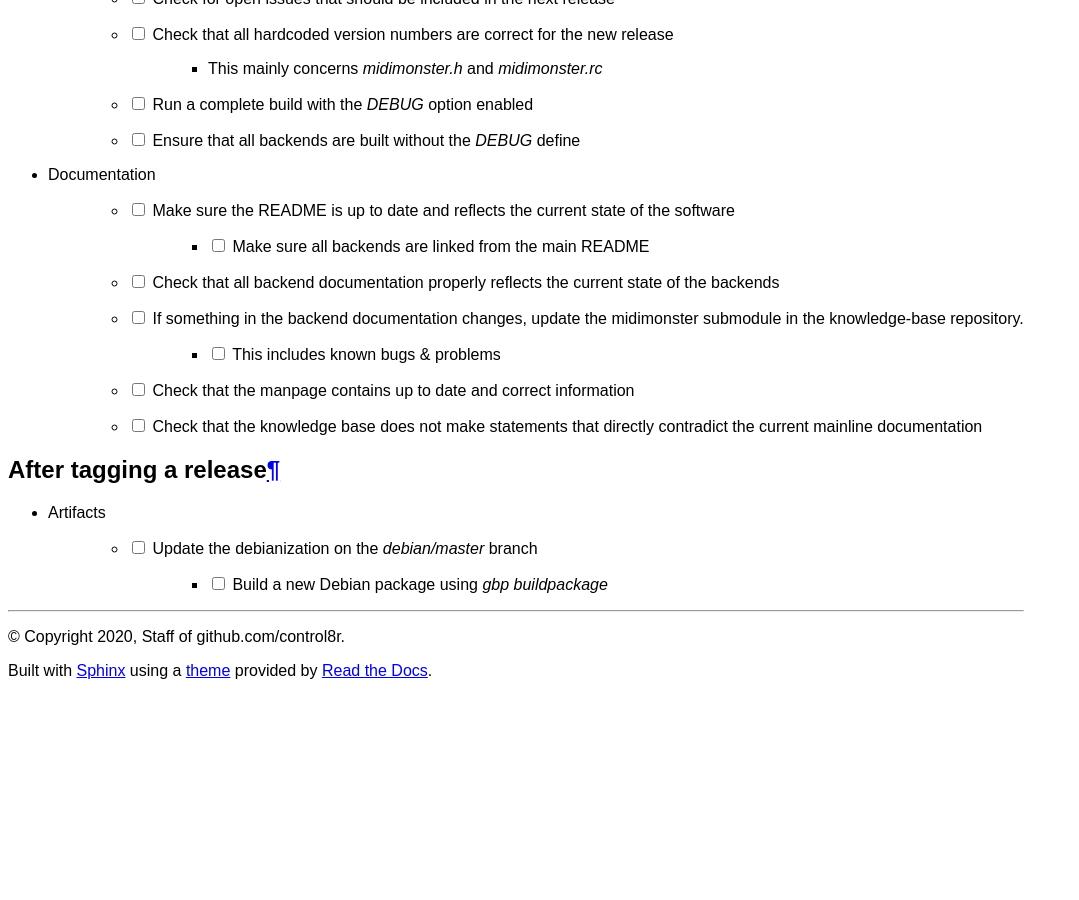
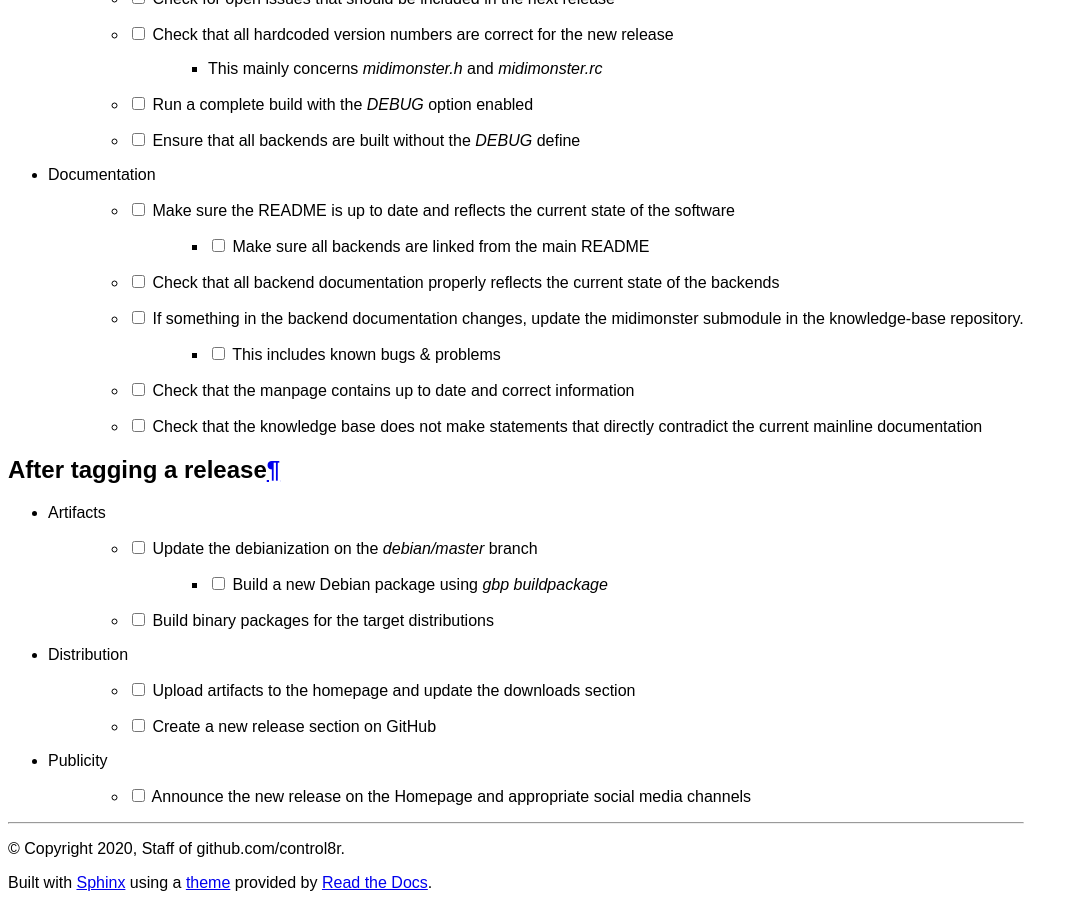
Before and after one commit to control8r/midimonster-knowledge-base, a Sphinx documentation site: the page built from source/dev/Release-Checklist.rst, in a window 1280 px wide and 900 px high, scrolled down 936 px. Shown: the whole window, without its empty margins (0-1079 px from the left). Built offline with Sphinx 7.4.7 and the Read the Docs theme 2.0.0, drawn with Linux system fonts in a browser that asks for light colours; pages that are not in the unit, such as notebooks, are missing from menus; before the commit the page ends 1624 px from its top, so only the background shows below that.

Commit message:
Add release checklist steps

```diff
--- a/source/dev/Release-Checklist.rst
+++ b/source/dev/Release-Checklist.rst
@@ -23,11 +23,9 @@ Before tagging a release
 
 * Documentation
    * |check| Make sure the README is up to date and reflects the current state of the software
-
       * |check| Make sure all backends are linked from the main README
    * |check| Check that all backend documentation properly reflects the current state of the backends
    * |check| If something in the backend documentation changes, update the midimonster submodule in the knowledge-base repository.
-
       * |check| This includes known bugs & problems
    * |check| Check that the manpage contains up to date and correct information
    * |check| Check that the knowledge base does not make statements that directly contradict the current mainline documentation
@@ -38,3 +36,11 @@ After tagging a release
 * Artifacts
    * |check| Update the debianization on the `debian/master` branch
       * |check| Build a new Debian package using `gbp buildpackage`
+   * |check| Build binary packages for the target distributions
+
+* Distribution
+   * |check| Upload artifacts to the homepage and update the downloads section
+   * |check| Create a new release section on GitHub
+
+* Publicity
+   * |check| Announce the new release on the Homepage and appropriate social media channels
```
